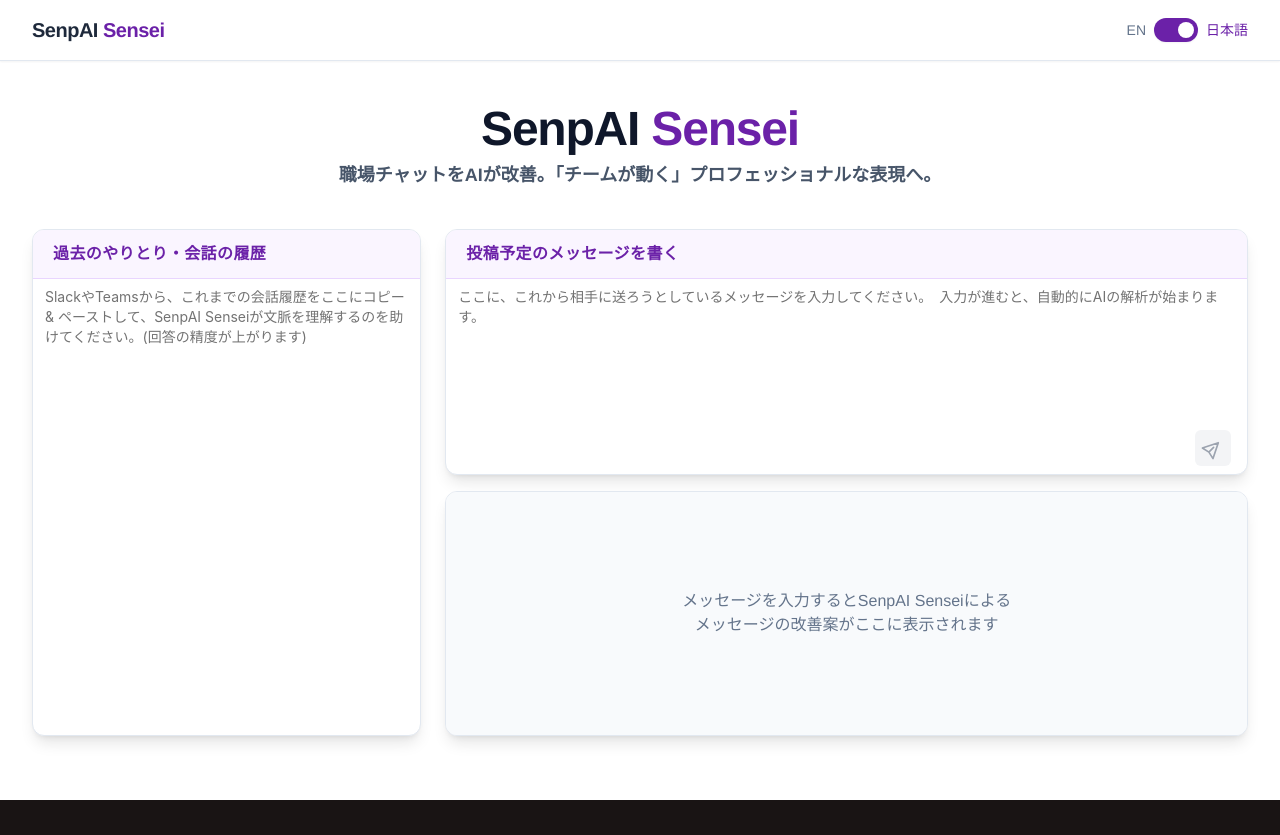
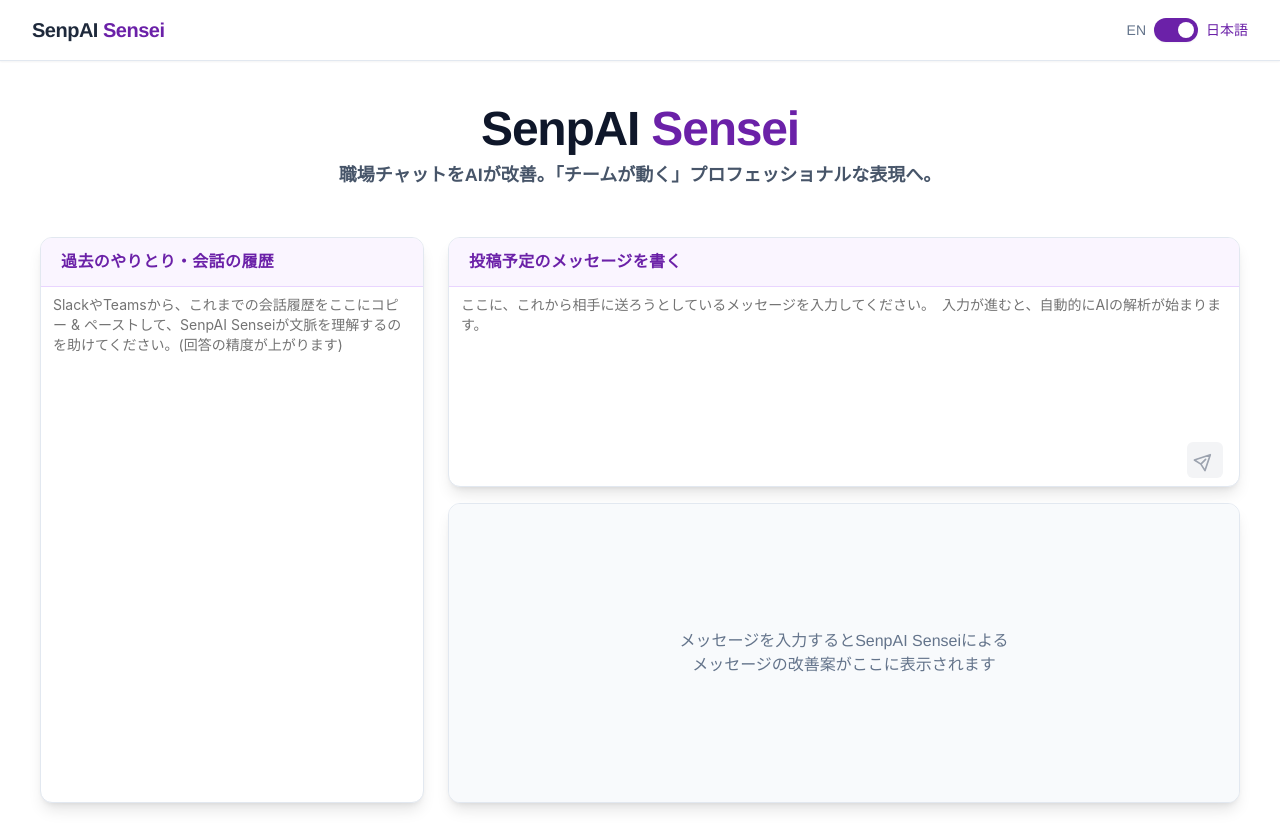
Before and after one commit to itsukison/senpai, a Next.js app: page / in a window 1280 px wide. Before the commit the page ends 800 px from the top, so only its background shows below. Built offline with nearby package versions, Linux system fonts and the light colour scheme.

Commit message:
UI
user_draft エリアが、分析結果を出力後に崩れる問題を解決しました

```diff
--- a/src/app/layout.tsx
+++ b/src/app/layout.tsx
@@ -13,7 +13,7 @@
 }) {
   return (
     <html lang="en">
-      <body className="bg-spotify-black font-spotify">{children}</body>
+      <body className="bg-white font-spotify">{children}</body>
     </html>
   );
 }
--- a/src/app/page.tsx
+++ b/src/app/page.tsx
@@ -68,9 +68,8 @@
           </div>
         </div>
       </div>
-
       {/* Main Content - Flex container that takes remaining space */}
-      <div className="flex-1 flex flex-col max-w-7xl mx-auto w-full px-4 sm:px-6 lg:px-8 py-1 sm:py-2 bg-white mb-14">
+      <div className="flex-1 flex flex-col max-w-7xl mx-auto w-full px-4 sm:px-6 lg:px-8 py-1 sm:py-2 bg-white mb-4 min-h-0">
         <ToneChecker isJapanese={isJapanese} />
       </div>
 
--- a/src/components/ToneChecker.tsx
+++ b/src/components/ToneChecker.tsx
@@ -227,11 +227,12 @@
   };
 
   return (
-    <div className="flex-1 flex flex-col h-full overflow-visible">
+    <div className="flex-1 flex flex-col h-full overflow-visible p-2">
       {/* Responsive Grid Container */}
-      <div className="flex-1 grid grid-cols-1 lg:grid-cols-3 gap-3 sm:gap-4 lg:gap-6 h-full min-h-0">
+      <div className="flex-1 grid grid-cols-1 lg:grid-cols-3 gap-3 sm:gap-4 lg:gap-6 h-full min-h-0 max-h-[calc(100vh-140px)]">
+
         {/* Context Input - Full width on mobile, left 1/3 on laptop+ */}
-        <div className="bg-white rounded-xl shadow-lg border border-slate-200 overflow-hidden hover:shadow-xl transition-shadow duration-300 flex flex-col lg:col-span-1 min-h-[200px]">
+        <div className="bg-white rounded-xl shadow-lg border border-slate-200 overflow-hidden hover:shadow-xl transition-shadow duration-300 flex flex-col lg:col-span-1 min-h-[200px] h-full">
           {/* Context Header */}
           <div className="px-4 sm:px-5 py-2 sm:py-3 border-b border-purple-200 bg-purple-50 flex-shrink-0">
             <h3 className="text-sm sm:text-base font-semibold text-purple-800 tracking-wide">
@@ -252,9 +253,9 @@
         </div>
 
         {/* Right Side Container - Message Input and Suggestions stacked vertically */}
-        <div className="lg:col-span-2 flex flex-col gap-3 sm:gap-4 min-h-0">
+        <div className="lg:col-span-2 flex flex-col gap-3 sm:gap-4 min-h-0 h-full">
           {/* Message Input - Top of right side */}
-          <div className="bg-white rounded-xl shadow-lg border border-slate-200 overflow-hidden hover:shadow-xl transition-shadow duration-300 flex flex-col flex-1 min-h-[200px]">
+          <div className="bg-white rounded-xl shadow-lg border border-slate-200 overflow-hidden hover:shadow-xl transition-shadow duration-300 flex flex-col h-[40%] min-h-[250px] max-h-[400px]">
             {/* Header */}
             <div className="px-4 sm:px-5 py-2 sm:py-3 border-b border-purple-200 bg-purple-50 flex-shrink-0">
               <div className="flex items-center justify-between">
@@ -368,7 +369,7 @@
           </div>
 
           {/* Suggestion Box - Bottom of right side */}
-          <div className="bg-white rounded-xl shadow-lg border border-slate-200 overflow-hidden hover:shadow-xl transition-shadow duration-300 flex flex-col flex-1 min-h-0">
+          <div className="bg-white rounded-xl shadow-lg border border-slate-200 overflow-hidden hover:shadow-xl transition-shadow duration-300 flex flex-col flex-1 min-h-[300px]">
             <div className="flex-1 flex flex-col min-h-0">
               {suggestion ? (
                 <ToneSuggestion
```
